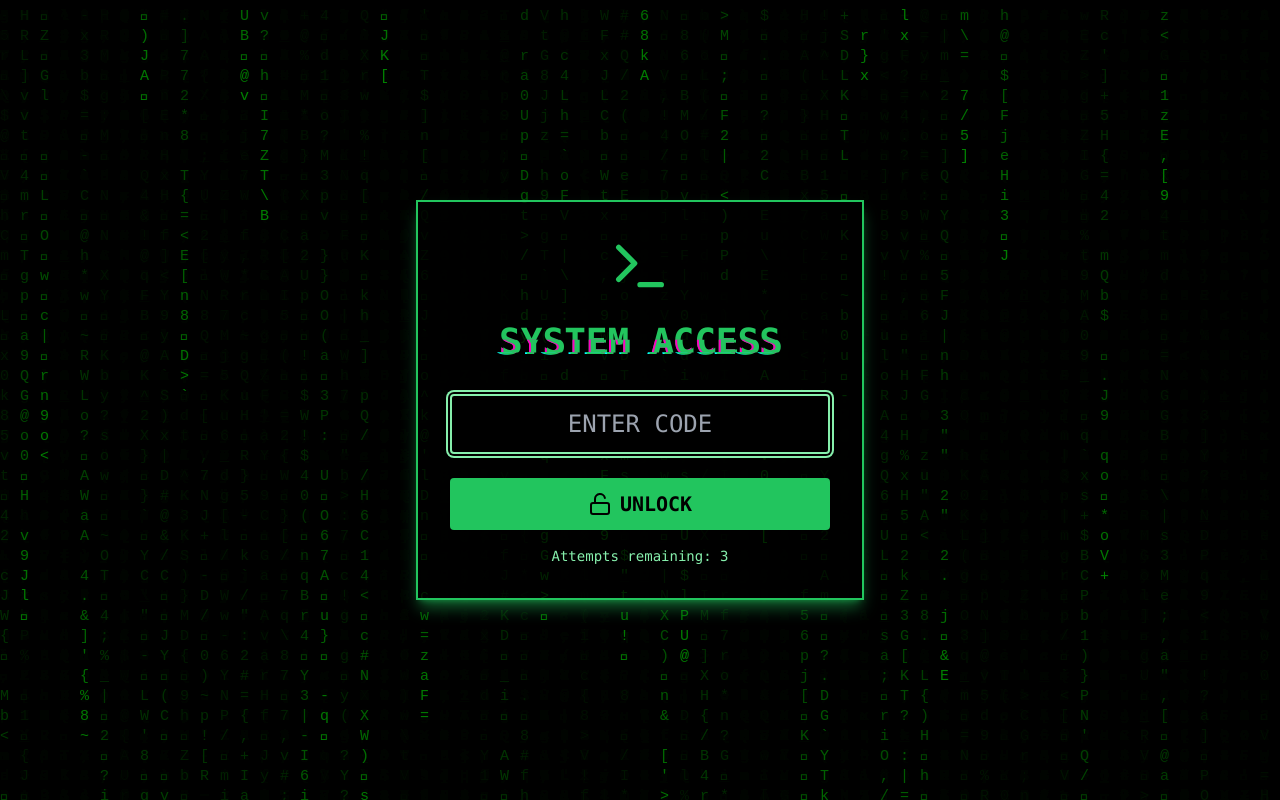
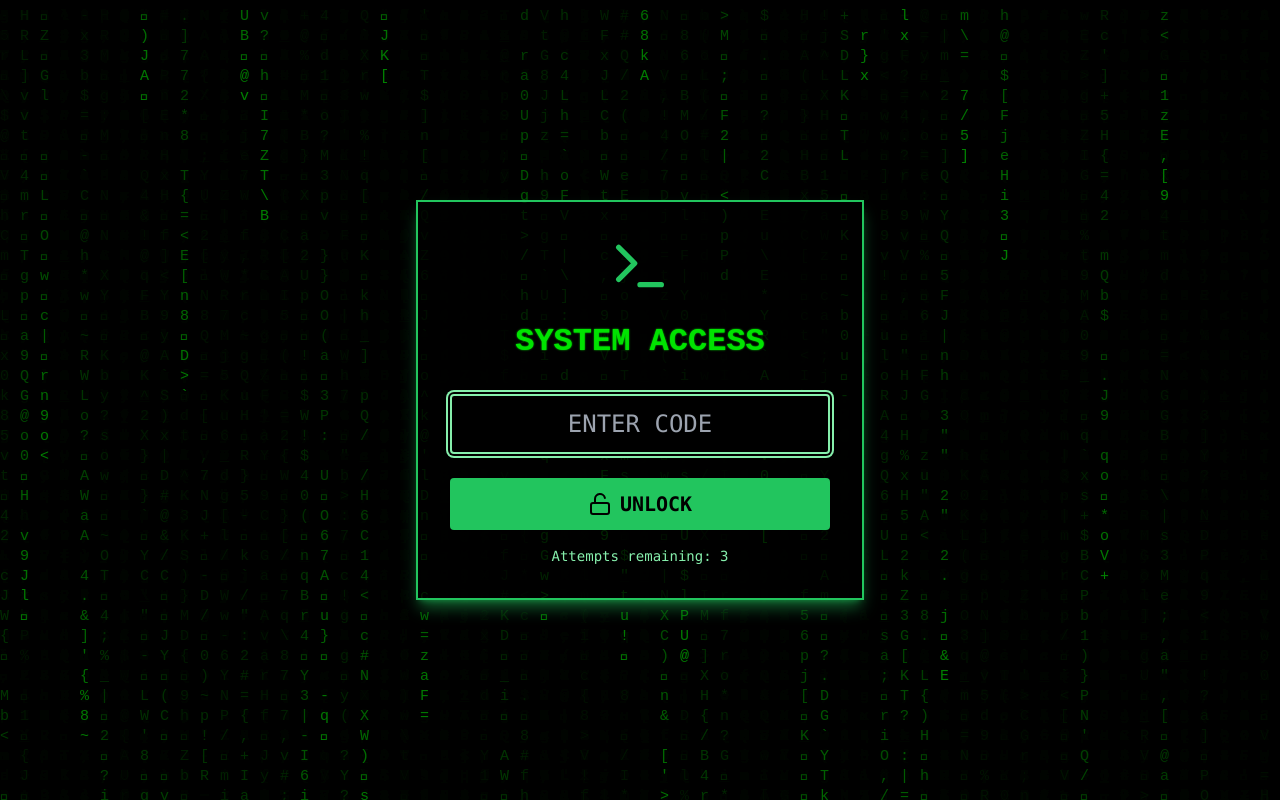
Before and after one commit to beyondmasuda/escape-unlock, a Next.js app: page / in a window 1280 px wide. Built offline with nearby package versions, Linux system fonts and the light colour scheme.

Commit message:
fix: change glitch effect to glow

```diff
--- a/app/globals.css
+++ b/app/globals.css
@@ -12,51 +12,26 @@
   }
 }
 
-@keyframes glitch {
-  0% {
-    clip-path: inset(40% 0 61% 0);
+@keyframes subtleFlicker {
+  0%, 100% {
+    opacity: 1;
+    text-shadow: 0 0 3px #00ff00;
   }
-  20% {
-    clip-path: inset(92% 0 1% 0);
+  20%, 80% {
+    opacity: 0.9;
+    text-shadow: 0 0 2px #00ff00;
   }
-  40% {
-    clip-path: inset(43% 0 1% 0);
-  }
-  60% {
-    clip-path: inset(25% 0 58% 0);
-  }
-  80% {
-    clip-path: inset(54% 0 7% 0);
-  }
-  100% {
-    clip-path: inset(58% 0 43% 0);
+  40%, 60% {
+    opacity: 0.8;
+    text-shadow: 0 0 1px #00ff00;
   }
 }
 
-.glitch {
-  position: relative;
-}
-
-.glitch::before,
-.glitch::after {
-  content: attr(data-text);
-  position: absolute;
-  top: 0;
-  left: 0;
-  width: 100%;
-  height: 100%;
-}
-
-.glitch::before {
-  left: 2px;
-  text-shadow: -2px 0 #ff00c1;
-  animation: glitch 0.3s infinite linear alternate-reverse;
-}
-
-.glitch::after {
-  left: -2px;
-  text-shadow: -2px 0 #00fff9;
-  animation: glitch 0.3s infinite linear alternate;
+.matrix-effect {
+  font-family: "Courier New", Courier, monospace;
+  font-size: 2rem;
+  color: #00ff00;
+  animation: subtleFlicker 2s infinite;
 }
 
 @keyframes blink {
--- a/app/page.tsx
+++ b/app/page.tsx
@@ -59,7 +59,7 @@ export default function UnlockPage() {
         className="z-10 bg-black/70 p-8 rounded-lg border-2 border-green-500 shadow-lg shadow-green-500/50 w-full max-w-md"
       >
         <Terminal className="w-16 h-16 mx-auto mb-6 text-green-500" />
-        <h1 className="text-4xl font-bold mb-8 text-center glitch" data-text="SYSTEM ACCESS">
+        <h1 className="text-4xl font-bold mb-8 text-center matrix-effect" data-text="SYSTEM ACCESS">
           SYSTEM ACCESS
         </h1>
         <form onSubmit={checkCode} className="space-y-6">
@@ -94,7 +94,7 @@ export default function UnlockPage() {
               initial={{ y: 20, opacity: 0 }}
               animate={{ y: 0, opacity: 1 }}
               exit={{ y: -20, opacity: 0 }}
-              className={`mt-6 text-3xl font-bold text-center ${isUnlocked ? "text-green-400" : "text-red-500"} glitch`}
+              className={`mt-6 text-3xl font-bold text-center ${isUnlocked ? "text-green-400" : "text-red-500"} matrix-effect`}
               data-text={result}
               role="alert"
             >
@@ -116,7 +116,7 @@ export default function UnlockPage() {
             role="alert"
           >
             <div className="text-center">
-              <h2 className="text-6xl font-bold text-red-500 mb-8 glitch shake" data-text="ACCESS DENIED">
+              <h2 className="text-6xl font-bold text-red-500 mb-8 matrix-effect shake" data-text="ACCESS DENIED">
                 ACCESS DENIED
               </h2>
               <AlertCircle className="w-16 h-16 mx-auto mb-4 text-red-500" />
```
